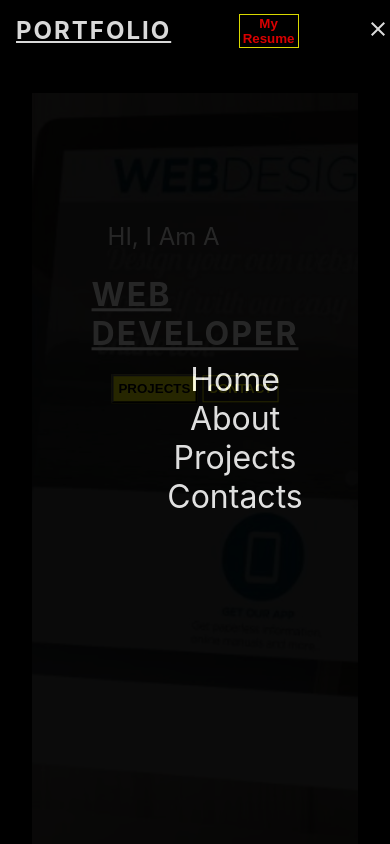
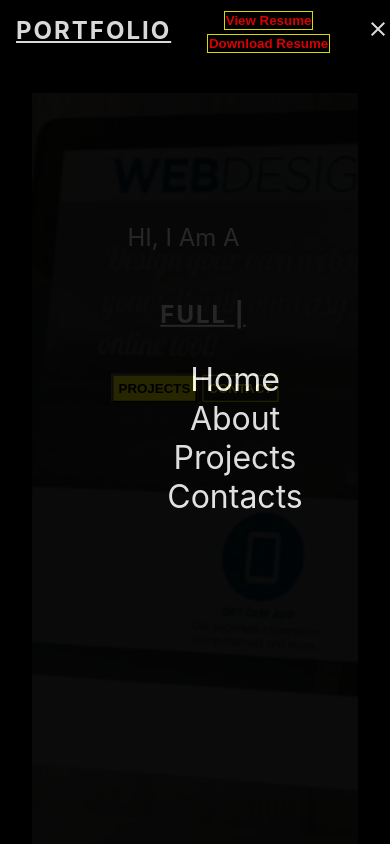
Before and after one commit to JitendraChoudhary20/my-app, a React (Create React App) app: page / in a window 390 px wide. Shown: the top 844 px of the page. Built offline with nearby package versions, Linux system fonts and the light colour scheme.

Commit message:
install typical

```diff
--- a/package.json
+++ b/package.json
@@ -15,6 +15,7 @@
     "react-dom": "^18.2.0",
     "react-router-dom": "^6.8.1",
     "react-scripts": "5.0.1",
+    "react-typical": "^0.1.3",
     "styled-components": "^5.3.6",
     "web-vitals": "^2.1.4"
   },
--- a/src/About.js
+++ b/src/About.js
@@ -7,11 +7,12 @@ function About(){
 
     return (
       <div className="About">
-      <HeroImg2 heading="ABOUT." content="I m a Friendly front-End Developer."/>
+      <HeroImg2 heading="ABOUT." content="I am a Friendly front-End Developer."/>
        <h2>Hello, This is Jitendra Narendra Choudhary</h2>
        <p>Executive Engineer with Four years of experience working in Production.
-         I<br /> am a Front-End developer having knowledge of React, HTML,
-         <br /> CSS and JavaScript in Java.</p>
+          am a Front-End developer having knowledge of React, HTML,
+          CSS and JavaScript in Java.
+         Also have done Nine Months Java FrontEnd Developer Bootcamp Training from Newton School.</p>
       </div>
     );
 }
--- a/src/App.js
+++ b/src/App.js
@@ -14,15 +14,12 @@ function App() {
     <div className="container">
       <BrowserRouter>
       <NavBar/>
-
-
-
       <Routes>
 
-        <Route path={'/'} element={<Home/>}> </Route>
-        <Route path={'/about'} element={<About/>}> </Route>
-        <Route path={'/project'} element={<Projects/>}> </Route>
-        <Route path={'/contact'} element={<Contact/>}> </Route>
+        <Route path='/' element={<Home/>}> </Route>
+        <Route path='/about' element={<About/>}> </Route>
+        <Route path='/project' element={<Projects/>}> </Route>
+        <Route path='/contact' element={<Contact/>}> </Route>
 
 
       </Routes>
@@ -32,7 +29,6 @@ function App() {
 
   )
 
-
 }
 
 export default App;
--- a/src/CSS/About.css
+++ b/src/CSS/About.css
@@ -1,9 +1,15 @@
 .About{
     display: flex;
     flex-direction: column;
-    justify-content: center;
+    justify-content:center;
     align-items: center;
     z-index: 2;
+
+
+}
+.About p{
+    max-width: 600px;
+   text-align: justify;
 
 }
 .About h2{
@@ -16,6 +22,7 @@
     .About{
         display: block;
         font-size: small;
+
     }
     .About h2{
         font-size: 20px;
@@ -29,6 +36,8 @@
     .About p{
         font-size: 17px;
         color: white;
-        margin-left: 20%;
+        margin: 40px;
+        text-align: justify;
+
     }
 }
--- a/src/CSS/Navbar.css
+++ b/src/CSS/Navbar.css
@@ -52,6 +52,7 @@ h1,p,li{
     display: none;
 }
 
+
 @media screen and (max-width: 1040px){
     .nav-menu{
 
@@ -78,11 +79,23 @@ h1,p,li{
     .navbar .menu-icon{
         display: block;
     }
+    .resume{
+        display: flex;
+        flex-direction: column;
+        align-items: center;
+        justify-content: center;
+        gap: 2px;
+
+    }
     .navbar .resume a .btn-light{
         color: red;
        padding: 1px;
-       max-width: 60px;
+       max-width: fit-content;
        margin-left: auto;
+       text-overflow: clip;
+    }
+    .navbar .resume a .btn-light:hover{
+        background-color: rgb(168, 200, 105);
     }
     .header{
         font-size: 12px;
--- a/src/Contact.js
+++ b/src/Contact.js
@@ -30,7 +30,7 @@ const Contact = () => {
       <div className="connect">
         <div>
           <h3>Follow me at-</h3>
-        <a className='linkedin' href="https://www.linkedin.com/in/jitendra-choudhary-122b05256/" target="_blank">LinkedIn</a>
+        <a className='linkedin' href="https://linkedin.com/in/jitendra-choudhary-122b05256/" target="_blank">LinkedIn</a>
         </div>
         <div>
         <a className='github' href="https://github.com/JitendraChoudhary20" target="_blank">GitHub</a>
--- a/src/HeroImg.js
+++ b/src/HeroImg.js
@@ -2,7 +2,7 @@ import React from 'react'
 import "./CSS/HeroImg.css";
 import heroimg from "./Images/heroimg.webp";
 import { Link, Navigate } from 'react-router-dom';
-
+import Typical from "react-typical"
 
 
 const HeroImg = () => {
@@ -13,7 +13,24 @@ const HeroImg = () => {
         </div>
         <div className="content">
             <p>HI, I Am A</p>
-            <h1>WEB DEVELOPER</h1>
+            {" "}
+            <h1>
+              {" "}
+              <Typical
+              loop={Infinity}
+              steps={[
+                "WEB DEVELOPER",
+                1000,
+                "Full stack Developer",
+                1000,
+                "React Developer",
+                1000,
+                "Front-End Developer",
+                1000,
+
+              ]}
+              />
+            </h1>
 
         <div className="btn">
           <Link to="/project">
--- a/src/NavBar.js
+++ b/src/NavBar.js
@@ -30,7 +30,9 @@ function NavBar() {
         </Link>
       </div>
       <div className="resume">
-        <a href="https://jitendraresume.netlify.app"  target="_blank"><button className='btn-light' >My Resume</button></a>
+        <a href="https://jitendraresume.netlify.app"  target="_blank"><button className='btn-light' >View Resume</button></a>
+        <a href="Resume.pdf" download={"Jitendra Resume.pdf"} target="_blank">
+        <button  className="btn-light" >Download Resume</button> </a>
         </div>
 
       <ul className={click ? "nav-menu active" : "nav-menu"}>
@@ -49,6 +51,8 @@ function NavBar() {
 
         </ul>
 
+
+
       <div className="menu-icon" onClick={handleClick} >
         {click ? (<CloseIcon />):(<MenuIcon /> )
         }
```
Also changed, not shown: 2 other files (tests, documents, lock files or other folders).
